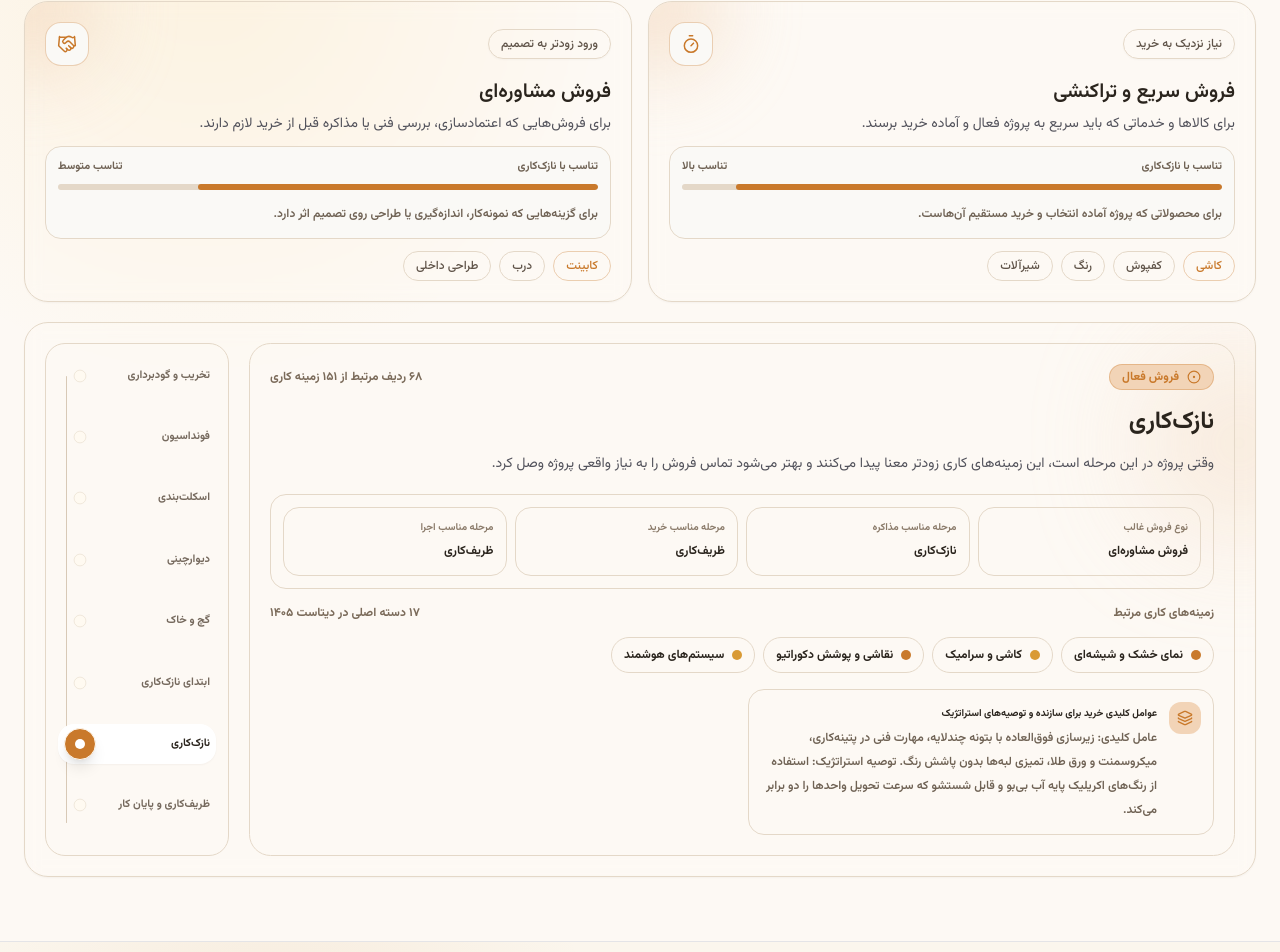
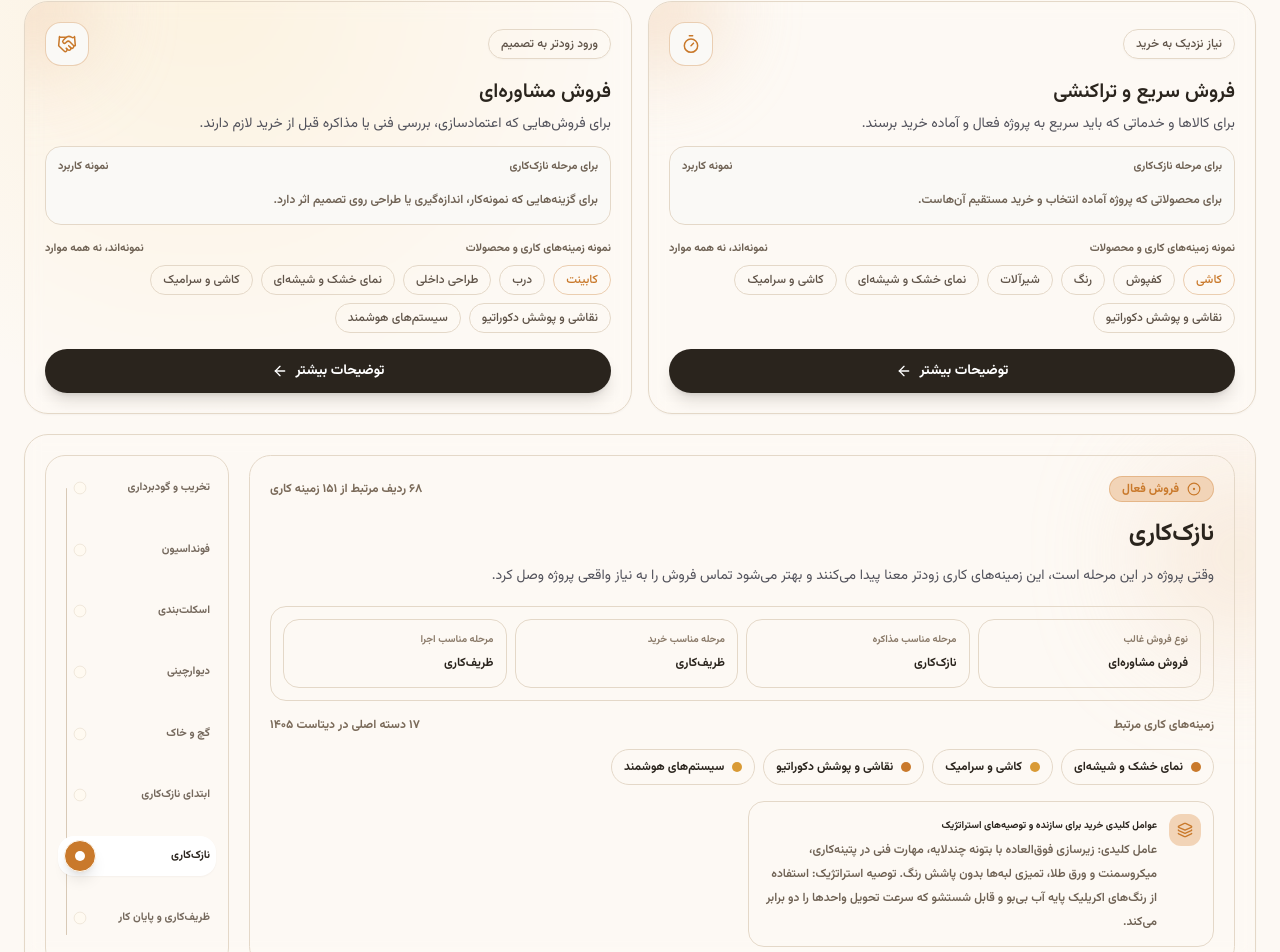
Before and after one commit to mahyarkalbasii-cloud/codex-marketing-website, a Next.js app: page / in a window 1280 px wide. Shown: the part 4767-5719 px from the top of the page. Built offline with nearby package versions, Linux system fonts and the light colour scheme.

Commit message:
fix(marketing): simplify sales type cards

```diff
--- a/src/components/marketing/audience-stage-guide.tsx
+++ b/src/components/marketing/audience-stage-guide.tsx
@@ -2,6 +2,7 @@
 
 import { useState, type CSSProperties } from "react";
 import {
+  ArrowLeft,
   CircleDot,
   Compass,
   Handshake,
@@ -310,18 +311,15 @@ const salesTypes = [
 
 function SalesTypeCard({
   activeStage,
+  exampleFields,
   type,
 }: {
   activeStage: Stage;
+  exampleFields: string[];
   type: (typeof salesTypes)[number];
 }) {
   const focus = activeStage.sales[type.id];
-  const fitLabel =
-    focus.score >= 82
-      ? "تناسب بالا"
-      : focus.score >= 68
-        ? "تناسب متوسط"
-        : "تناسب محدود";
+  const sampleFields = Array.from(new Set([...focus.products, ...exampleFields])).slice(0, 7);
 
   return (
     <Card className="group relative overflow-hidden p-4 transition duration-200 hover:-translate-y-0.5 hover:border-zinc-300 hover:shadow-xl hover:shadow-zinc-950/[0.06] md:p-5 dark:hover:border-zinc-700">
@@ -352,22 +350,21 @@ function SalesTypeCard({
 
       <div className="relative mt-3 rounded-2xl border border-[#e4d8c8] bg-[#faf9f6] p-3 dark:border-zinc-800 dark:bg-zinc-950">
         <div className="mb-2 flex items-center justify-between gap-3 text-[11px] font-bold text-[#6f6254] dark:text-zinc-300">
-          <span>تناسب با {activeStage.label}</span>
-          <span>{fitLabel}</span>
-        </div>
-        <div className="h-1.5 overflow-hidden rounded-full bg-[#e4d8c8] dark:bg-zinc-800">
-          <span
-            className="block h-full rounded-full transition-[width,background-color] duration-300"
-            style={{ width: `${focus.score}%`, backgroundColor: activeStage.color }}
-          />
+          <span>برای مرحله {activeStage.label}</span>
+          <span>نمونه کاربرد</span>
         </div>
         <p className="mt-3 text-xs font-semibold leading-6 text-[#6f6254] dark:text-zinc-300">
           {focus.note}
         </p>
       </div>
 
-      <div className="relative mt-3 flex flex-wrap gap-2">
-        {focus.products.map((product, index) => (
+      <div className="relative mt-4">
+        <div className="mb-2 flex items-center justify-between gap-3 text-[11px] font-bold text-[#6f6254] dark:text-zinc-300">
+          <span>نمونه زمینه‌های کاری و محصولات</span>
+          <span>نمونه‌اند، نه همه موارد</span>
+        </div>
+        <div className="flex flex-wrap gap-2">
+          {sampleFields.map((product, index) => (
             <Badge
               key={product}
               variant="secondary"
@@ -382,6 +379,17 @@ function SalesTypeCard({
               {product}
             </Badge>
           ))}
+        </div>
+      </div>
+
+      <div className="relative mt-4">
+        <button
+          type="button"
+          className="inline-flex h-11 w-full items-center justify-center gap-2 rounded-full bg-[#2a241d] px-4 text-sm font-black text-white shadow-lg shadow-[#2a241d]/15 transition hover:bg-[#18130f] focus-visible:outline-none focus-visible:ring-2 focus-visible:ring-[#CC785C]/40"
+        >
+          توضیحات بیشتر
+          <ArrowLeft className="h-4 w-4" strokeWidth={2} />
+        </button>
       </div>
     </Card>
   );
@@ -417,7 +425,12 @@ export function AudienceStageGuide() {
     <div className="relative mt-8 grid gap-5 lg:mt-10">
       <div className="grid gap-4 md:grid-cols-2 lg:[direction:rtl]">
         {salesTypes.map((type) => (
-          <SalesTypeCard key={type.id} type={type} activeStage={activeStage} />
+          <SalesTypeCard
+            key={type.id}
+            type={type}
+            activeStage={activeStage}
+            exampleFields={activeFields}
+          />
         ))}
       </div>
 
```
Lines whose indentation alone changed are shown as unchanged.
